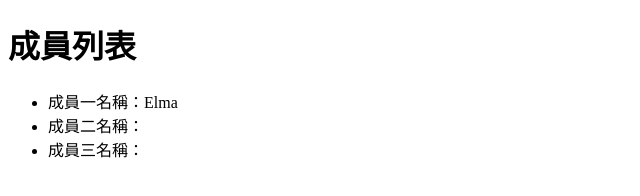
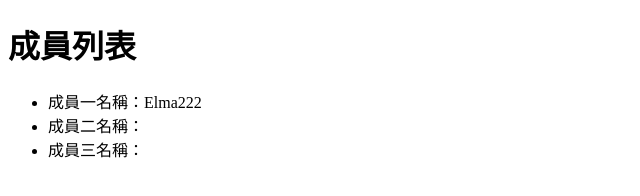
Before and after one commit to elma-yo/jsTask4, a plain HTML site: page index.html in a window 1280 px wide. Shown: the full height of the page, 0-640 px from the left. Drawn offline with Linux system fonts and the light colour scheme.

Commit message:
修改成員一名稱

```diff
--- a/index.html
+++ b/index.html
@@ -8,7 +8,7 @@
 <body>
     <h1>成員列表</h1>
     <ul>
-        <li>成員一名稱：Elma</li>
+        <li>成員一名稱：Elma222</li>
         <li>成員二名稱：</li>
         <li>成員三名稱：</li>
     </ul>
```
